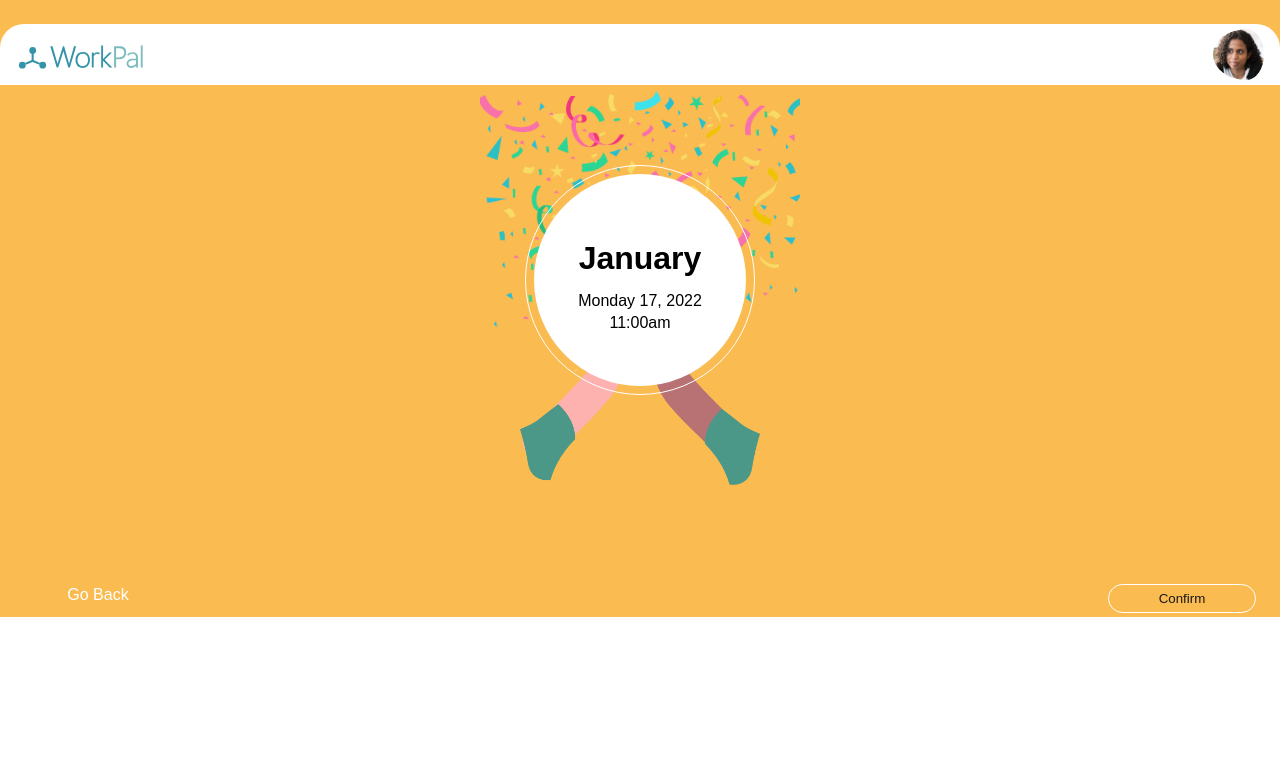
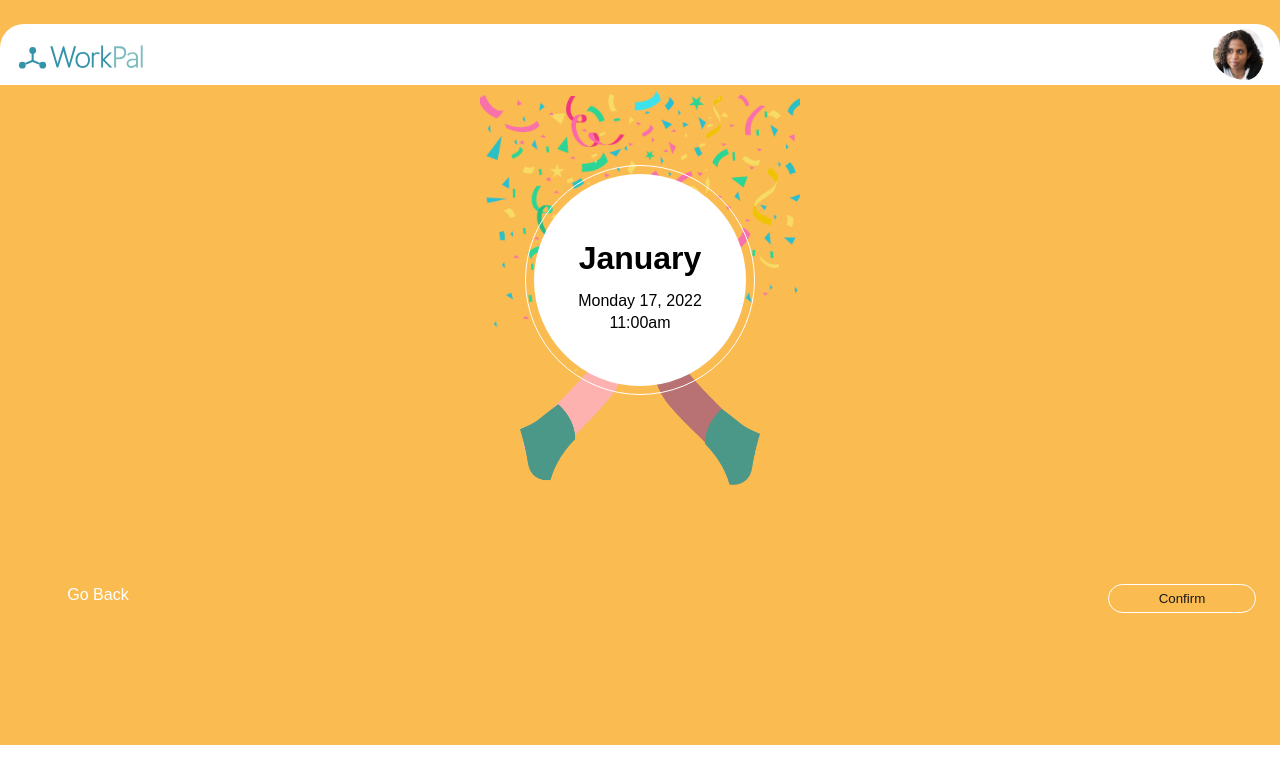
Before and after one commit to jkracoon/ip-project, a React (Create React App) app in the folder client/: page /confirmation in a window 1280 px wide. Shown: the top 784 px of the page. Built offline with nearby package versions, Linux system fonts and the light colour scheme.

Commit message:
fix confirm page bottom padding

```diff
--- a/client/src/pages/Activity/Activity.scss
+++ b/client/src/pages/Activity/Activity.scss
@@ -79,6 +79,7 @@
       width: 10rem;
       justify-self: flex-end;
       text-decoration: none;
+      padding-bottom: 3rem;
       font-family: Arial, Helvetica, sans-serif;
 
   }
--- a/client/src/pages/Confirmation/Confirmation.scss
+++ b/client/src/pages/Confirmation/Confirmation.scss
@@ -1,5 +1,6 @@
 .confirmation-wrapper {
   background-color: #fabb51;
+  padding-bottom: 8rem;
 }
 
 .inner-container {
```
